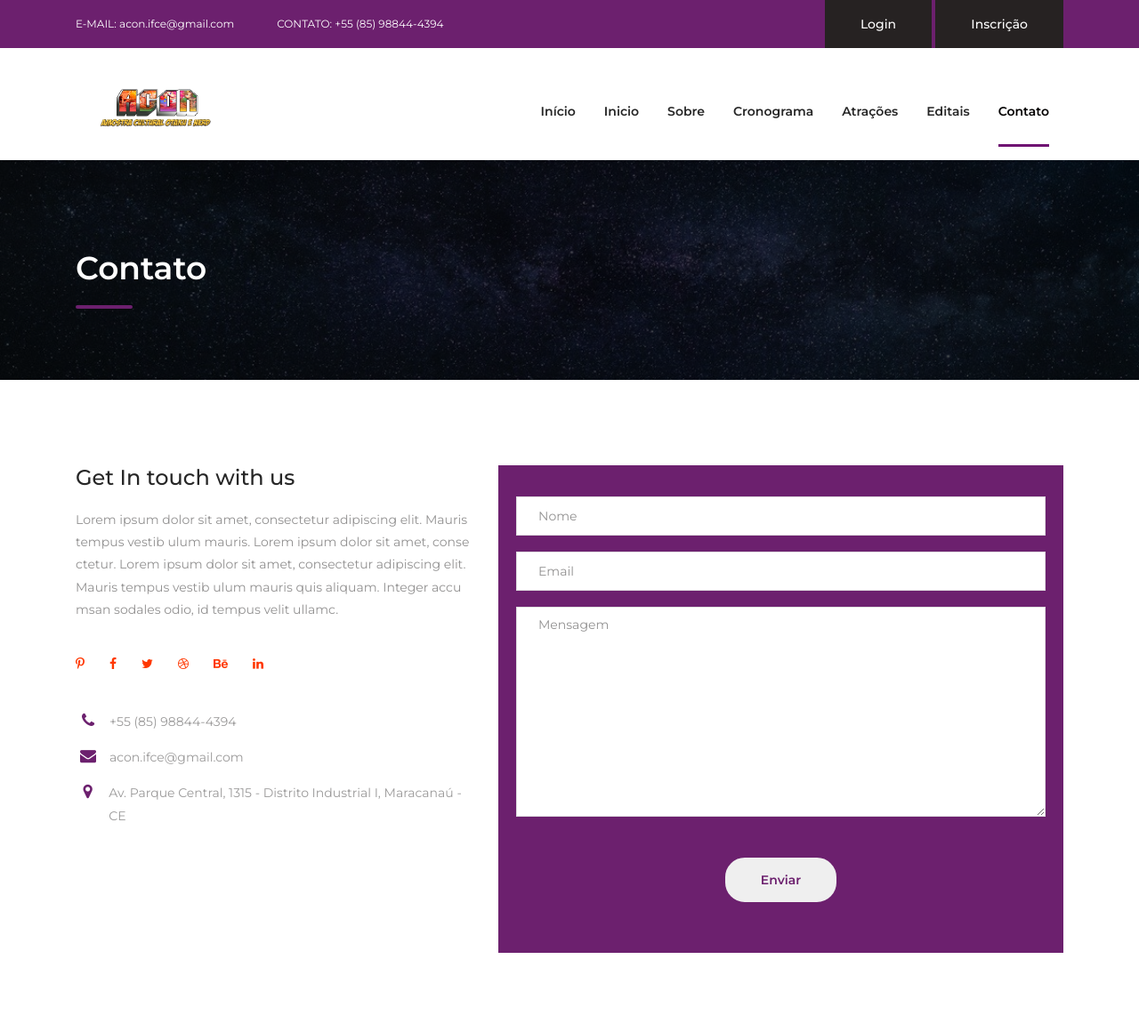
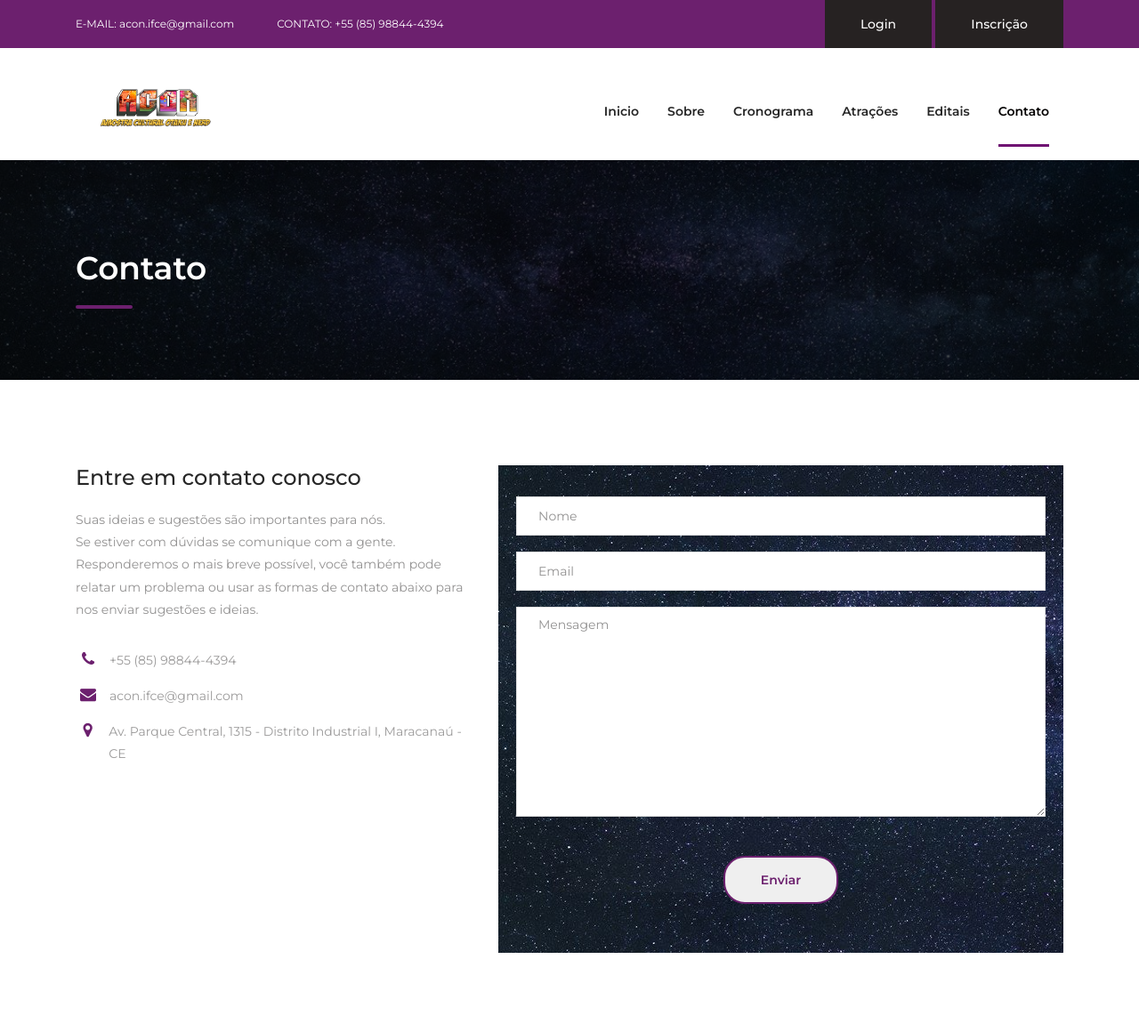
Before and after one commit to kepry/fantabob, a PHP site: page /contact.html in a window 1280 px wide. Shown: the top 1160 px of the page at 89% size. Run offline with PHP 8.4, Linux system fonts and the light colour scheme.

Commit message:
Finzalição do contact
finalizado

```diff
--- a/contact.html
+++ b/contact.html
@@ -61,7 +61,6 @@
 
                     <nav class="site-navigation d-flex justify-content-end align-items-center">
                         <ul class="d-flex flex-column flex-lg-row justify-content-lg-end align-content-center">
-                            <li><a href="index.html">Início</a></li>
                             <li><a href="index.html">Inicio</a></li>
                             <li><a href="about.html">Sobre</a></li>
                             <li><a href="causes.html">Cronograma</a></li>
@@ -98,19 +97,9 @@
             <div class="row">
                 <div class="col-12 col-lg-5">
                     <div class="entry-content">
-                        <h2>Get In touch with us</h2>
+                        <h2>Entre em contato conosco</h2>
 
-                        <p>Lorem ipsum dolor sit amet, consectetur adipiscing elit. Mauris tempus vestib ulum mauris. Lorem ipsum dolor sit amet, conse ctetur. Lorem ipsum dolor sit amet, consectetur adipiscing elit. Mauris tempus vestib ulum mauris quis aliquam. Integer accu msan sodales odio, id tempus velit ullamc.</p>
-
-                        <ul class="contact-social d-flex flex-wrap align-items-center">
-                            <li><a href="#"><i class="fa fa-pinterest-p"></i></a></li>
-                            <li><a href="#"><i class="fa fa-facebook"></i></a></li>
-                            <li><a href="#"><i class="fa fa-twitter"></i></a></li>
-                            <li><a href="#"><i class="fa fa-dribbble"></i></a></li>
-                            <li><a href="#"><i class="fa fa-behance"></i></a></li>
-                            <li><a href="#"><i class="fa fa-linkedin"></i></a></li>
-                        </ul>
-
+                        <p>Suas ideias e sugestões são importantes para nós.<br>Se estiver com dúvidas se comunique com a gente. Responderemos o mais breve possível, você também pode relatar um problema ou usar as formas de contato abaixo para nos enviar sugestões e ideias.</p>
                         <ul class="contact-info p-0">
                             <li><i class="fa fa-phone"></i><span>+55 (85) 98844-4394</span></li>
                             <li><i class="fa fa-envelope"></i><span>acon.ifce@gmail.com</span></li>
@@ -148,31 +137,38 @@
                     <div class="col-12 col-md-6 col-lg-3">
                         <div class="foot-about">
                             <h2><a class="foot-logo" href="index.html"><img src="images/LogoEntreMundos.png" height="150" alt=""></a></h2>
+                            <h2><a class="foot-logo" href="index.html"><img src="images/if02.png" height="100" alt=""></a></h2>
 
-                            <p>Lorem ipsum dolor sit amet, con sectetur adipiscing elit. Mauris temp us vestib ulum mauris.Lorem ipsum dolor sit amet, consectetur adipiscing elit. Mauris tempus vestib ulum mauris.Lorem ipsum dolo.</p>
 
                             <ul class="d-flex flex-wrap align-items-center">
-                                <li><a href="#"><i class="fa fa-pinterest-p"></i></a></li>
-                                <li><a href="#"><i class="fa fa-facebook"></i></a></li>
-                                <li><a href="#"><i class="fa fa-twitter"></i></a></li>
+
+
+                                <!--
+                                    <li><a href="#"><i class="fa fa-pinterest-p"></i></a>
+                                    <a href="#"><i class="fa fa-twitter"></i></a></li>
                                     <li><a href="#"><i class="fa fa-dribbble"></i></a></li>
                                     <li><a href="#"><i class="fa fa-behance"></i></a></li>
                                     <li><a href="#"><i class="fa fa-linkedin"></i></a></li>
+                                -->
+                                <li><a href="https://www.facebook.com/ACON.IFCE/"><i class="fa fa-facebook"></i></a></li>
+                                <li><a href="https://www.youtube.com/channel/UCIkmENGKFNKRz18T2_iNEtg"><i class="fa fa-youtube"></i></a></li>
+                                <li><a href="https://www.instagram.com/acon_ifce/"><i class="fa fa-instagram"></i></a></li>
+
                             </ul>
                         </div><!-- .foot-about -->
                     </div><!-- .col -->
 
                     <div class="col-12 col-md-6 col-lg-3 mt-5 mt-md-0">
-                        <h2>Useful Links</h2>
+                        <h2>Páginas</h2>
 
                         <ul>
-                            <li><a href="#">Privacy Polticy</a></li>
-                            <li><a href="#">Become  a Volunteer</a></li>
-                            <li><a href="#">Donate</a></li>
-                            <li><a href="#">Testimonials</a></li>
-                            <li><a href="#">Causes</a></li>
-                            <li><a href="#">Portfolio</a></li>
-                            <li><a href="#">News</a></li>
+                            <li><a href="index.html">Inicio</a></li>
+                            <li><a href="about.html">Sobre</a></li>
+                            <li><a href="causes.html">Cronograma</a></li>
+                            <li><a href="portfolio.html">Atrações</a></li>
+                            <li><a href="news.html">Editais</a></li>
+                            <li><a href="contact.html">Contato</a></li>
+                            <li><a href="login.html">Login</a></li>
                         </ul>
                     </div><!-- .col -->
 
@@ -201,21 +197,16 @@
 
                     <div class="col-12 col-md-6 col-lg-3 mt-5 mt-md-0">
                         <div class="foot-contact">
-                            <h2>Contact</h2>
+                            <h2>Contatos</h2>
 
                             <ul>
-                                <li><i class="fa fa-phone"></i><span>+45 677 8993000 223</span></li>
-                                <li><i class="fa fa-envelope"></i><span>office@template.com</span></li>
-                                <li><i class="fa fa-map-marker"></i><span>Main Str. no 45-46, b3, 56832, Los Angeles, CA</span></li>
+                                <li><i class="fa fa-phone"></i><span>(85) 98844-4394</span></li>
+                                <li><i class="fa fa-envelope"></i><span>acon.ifce@gmail.com</span></li>
+                                <li><i class="fa fa-map-marker"></i><span> IFCE Maracanaú - Av. Parque Central - Distrito Industrial, Maracanaú - CE, 61919-140</span></li>
                             </ul>
                         </div><!-- .foot-contact -->
 
-                        <div class="subscribe-form">
-                            <form class="d-flex flex-wrap align-items-center">
-                                <input type="email" placeholder="Your email">
-                                <input type="submit" value="send">
-                            </form><!-- .flex -->
-                        </div><!-- .search-widget -->
+
                     </div><!-- .col -->
                 </div><!-- .row -->
             </div><!-- .container -->
--- a/style.css
+++ b/style.css
@@ -1944,7 +1944,7 @@ ul.tabs-nav .tab-nav.active {
 .contact-form {
     padding: 35px 20px 55px;
     margin-top: 96px;
-    background: #6c206e;
+    background-image: url(images/heard.png.jfif);
 }
 
 .contact-form input[type="text"],
```
Lines whose indentation alone changed are shown as unchanged.
